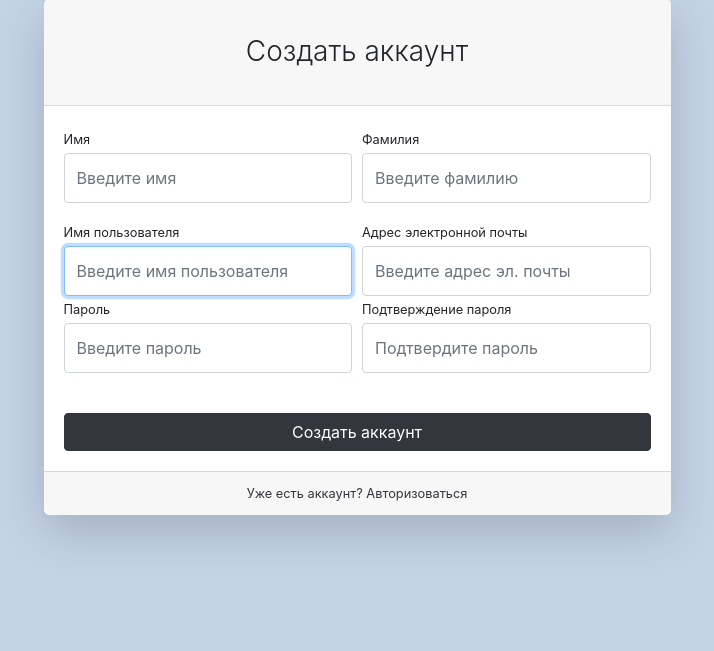
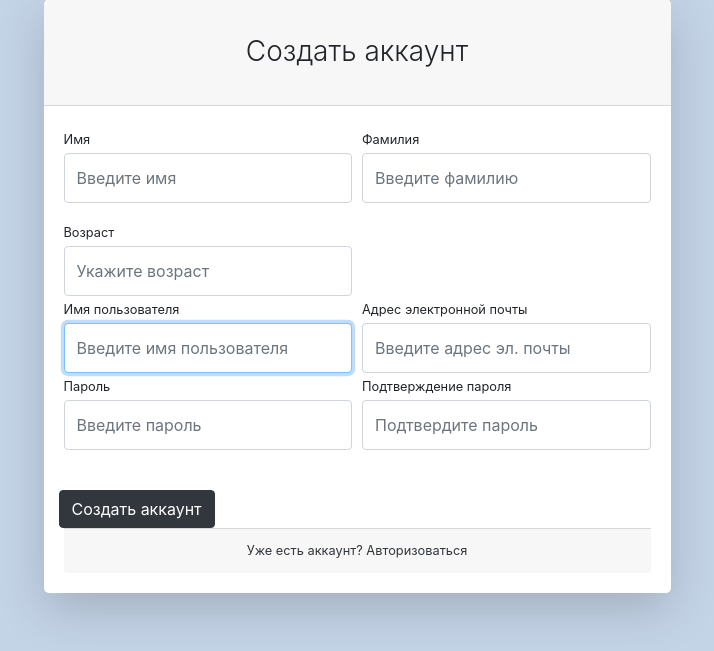
Before and after one commit to finger-to-the-sky/geekshop-server, a Django app: page /users/registration/ in a window 1280 px wide. Shown: the part 149-800 px from the top of the page, without its empty margins (283-997 px from the left). Run offline with Django 4.2, Linux system fonts and the light colour scheme; some libraries are stand-ins or nearby versions.

Commit message:
complete tasks Lesson_4

```diff
--- a/geekshop/users/forms.py
+++ b/geekshop/users/forms.py
@@ -34,6 +34,15 @@ class UserRegistationForm(UserCreationForm):
     password2 = forms.CharField(widget=forms.PasswordInput(attrs={
         'class': 'form-control py-4', 'placeholder': 'Подтвердите пароль'
     }))
+    age = forms.IntegerField(widget=forms.NumberInput(attrs={
+        'class': 'form-control py-4', 'placeholder': 'Укажите возраст'
+    }))
     class Meta:
         model = User
-        fields = ('first_name', 'last_name', 'username', 'email', 'password1', 'password2')
+        fields = ('first_name', 'last_name', 'username', 'email', 'password1', 'password2', 'age')
+
+    def clean_age(self):
+        age = self.cleaned_data.get('age')
+        if age < 18:
+            raise forms.ValidationError('Only 18+ years old!')
+        return age
--- a/geekshop/users/models.py
+++ b/geekshop/users/models.py
@@ -6,3 +6,4 @@ from django.contrib.auth.models import AbstractUser
 
 class User(AbstractUser):
     image = models.ImageField(upload_to='users_images', null=True, blank=True)
+    birthday = models.PositiveIntegerField('Age', null=True)
--- a/geekshop/users/templates/users/register.html
+++ b/geekshop/users/templates/users/register.html
@@ -15,48 +15,64 @@
                             <div class="card-header"><h3 class="text-center font-weight-light my-4">Создать аккаунт</h3>
                             </div>
                             <div class="card-body">
-                                <form method="post", action="{% url 'users:registration' %}">
+                                <form method="post", action="{% url "users:registration" %}">
                                      {% csrf_token %}
                                 <div class="form-row">
                                     <div class="col-md-6">
                                         <div class="form-group">
-                                                <label class="small mb-1" for="{form.first_name.id_for_label}">Имя</label>
+                                            <label class="small mb-1" for="{{ form.first_name.id_for_label }}">
+                                                Имя
+                                            </label>
                                             {{ form.first_name }}
                                         </div>
                                     </div>
                                     <div class="col-md-6">
                                         <div class="form-group">
-                                                <label class="small mb-1" for="{form.last_name.id_for_label}">Фамилия</label>
+                                            <label class="small mb-1" for="{{ form.last_name.id_for_label }}">
+                                                Фамилия
+                                            </label>
                                             {{ form.last_name }}
                                         </div>
+                                    </div>
+                                     <div class="col-md-6">
+                                        <label class="small mb-1" for="{{ form.age.id_for_label }}">
+                                            Возраст
+                                        </label>
+                                        {{ form.age }}
                                     </div>
                                 </div>
                                 <div class="form-row">
                                     <div class="col-md-6">
-                                            <label class="small mb-1" for="{form.username.id_for_label}">Имя пользователя</label>
+                                        <label class="small mb-1" for="{{ form.username.id_for_label }}">
+                                            Имя пользователя
+                                        </label>
                                         {{ form.username }}
                                     </div>
                                     <div class="col-md-6">
-                                            <label class="small mb-1" for="{form.email.id_for_label}">Адрес электронной
-                                                почты</label>
+                                        <label class="small mb-1" for="{{ form.email.id_for_label }}">
+                                            Адрес электронной почты
+                                        </label>
                                         {{ form.email }}
                                     </div>
                                 </div>
                                 <div class="form-row">
                                     <div class="col-md-6">
                                         <div class="form-group">
-                                                <label class="small mb-1" for="{form.password1.id_for_label}">Пароль</label>
+                                            <label class="small mb-1" for="{{ form.password1.id_for_label }}">
+                                                Пароль
+                                            </label>
                                             {{ form.password1 }}
                                         </div>
                                     </div>
                                     <div class="col-md-6">
                                         <div class="form-group">
-                                                <label class="small mb-1" for="{form.password2.id_for_label}">Подтверждение
-                                                    пароля</label>
+                                            <label class="small mb-1" for="{{ form.password2.id_for_label }}">
+                                                Подтверждение пароля
+                                            </label>
                                             {{ form.password2 }}
                                         </div>
                                     </div>
-                                    </div>
+
                                     <div class="form-group mt-4 mb-0">
                                         <input class="btn btn-primary btn-block" type="submit" value="Создать аккаунт">
                                     </div>
--- a/geekshop/users/urls.py
+++ b/geekshop/users/urls.py
@@ -1,11 +1,12 @@
 
 from django.urls import path
 
-from users.views import login, registration
+from users.views import login, registration, logout
 
 app_name = 'users'
 
 urlpatterns = [
     path('login/', login, name='login'),
     path('registration/', registration, name='registration'),
+    path('logout/', logout, name='logout')
 ]
--- a/geekshop/users/views.py
+++ b/geekshop/users/views.py
@@ -38,3 +38,8 @@ def registration(request):
         'title': 'GeekShop - Регистрация', 'form': form}
 
     return render(request, 'users/register.html', context)
+
+
+def logout(request):
+    auth.logout(request)
+    return HttpResponseRedirect(reverse('index'))
```
Also changed, not shown: geekshop/products/templates/products/base.html (+11 -5 lines). Lines whose indentation alone changed are shown as unchanged.
